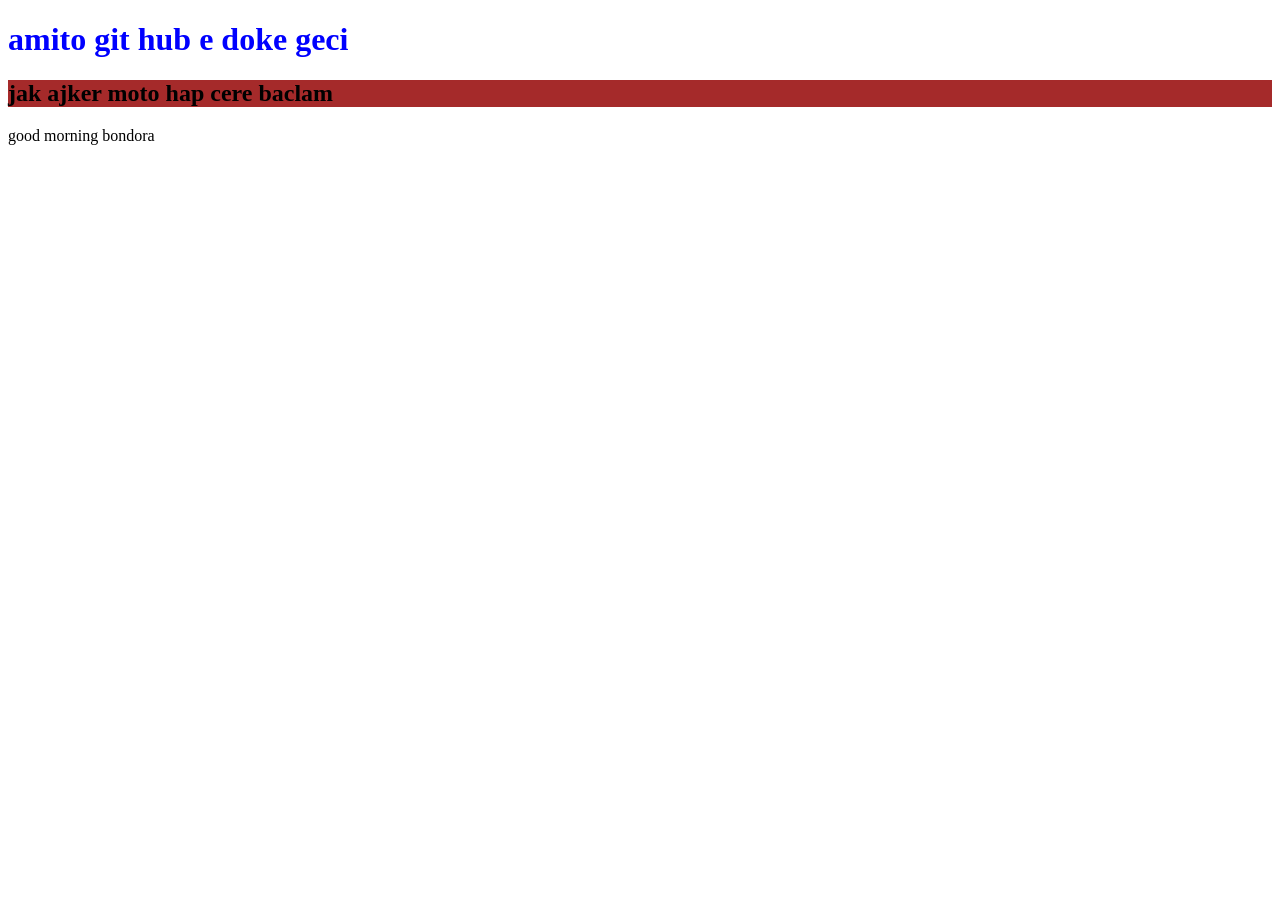
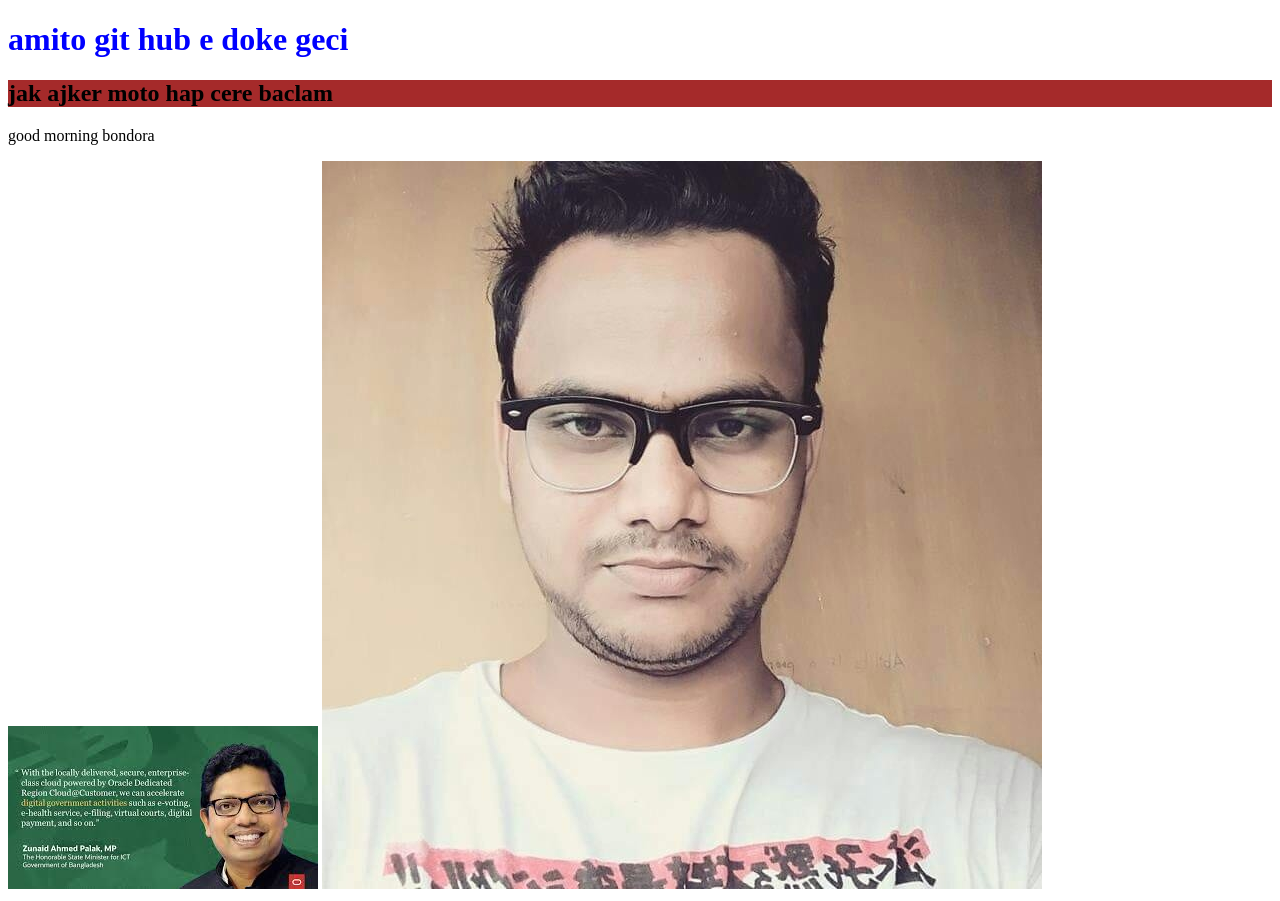
Before and after one commit to NahidHasan2kk2/my-second-repo, a plain HTML site: page index.html in a window 1280 px wide. Before the commit the page ends 800 px from the top, so only its background shows below. Drawn offline with Linux system fonts and the light colour scheme.

Commit message:
images added

```diff
--- a/index.html
+++ b/index.html
@@ -11,6 +11,8 @@
     <h1>amito git hub e doke geci</h1>
     <h2>jak ajker moto hap cere baclam</h2>
     <p>good morning bondora</p>
+    <img src="images.jpg" alt="">
+    <img src="nahid.jpg">
 
 </body>
 </html>
```
Also changed, not shown: images.jpg (added), nahid.jpg (added).
